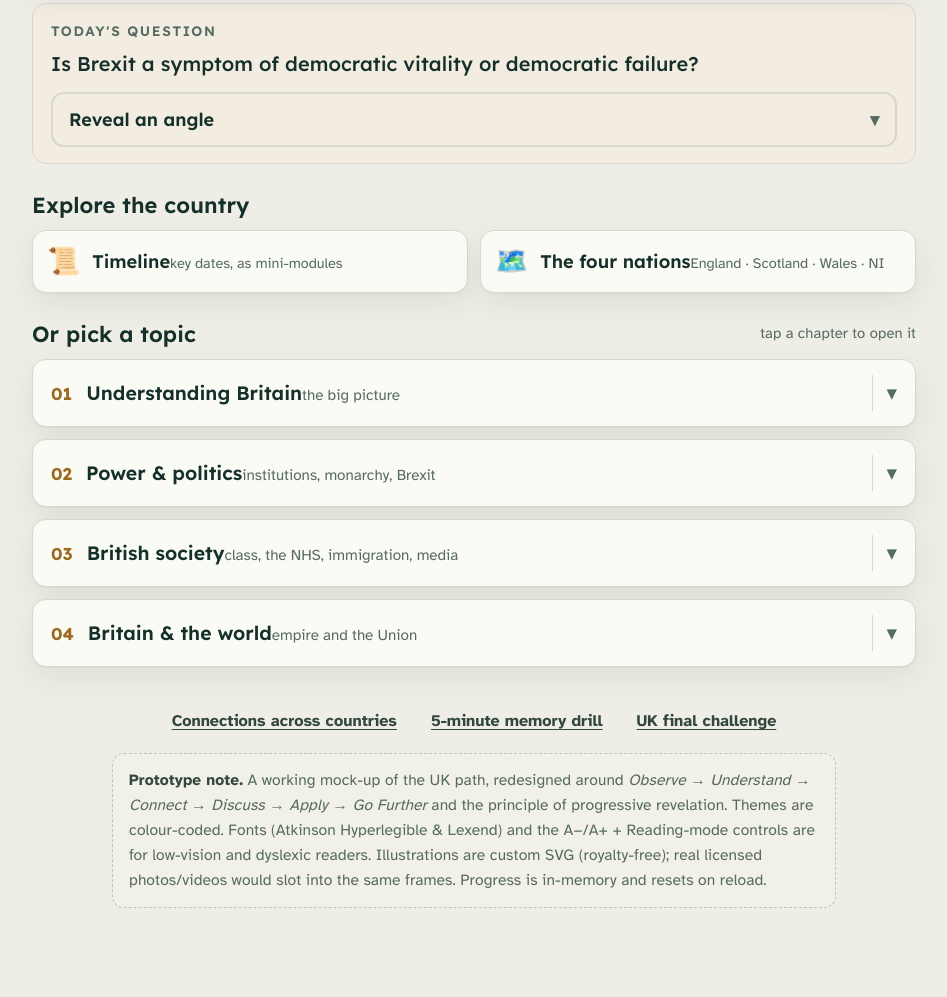
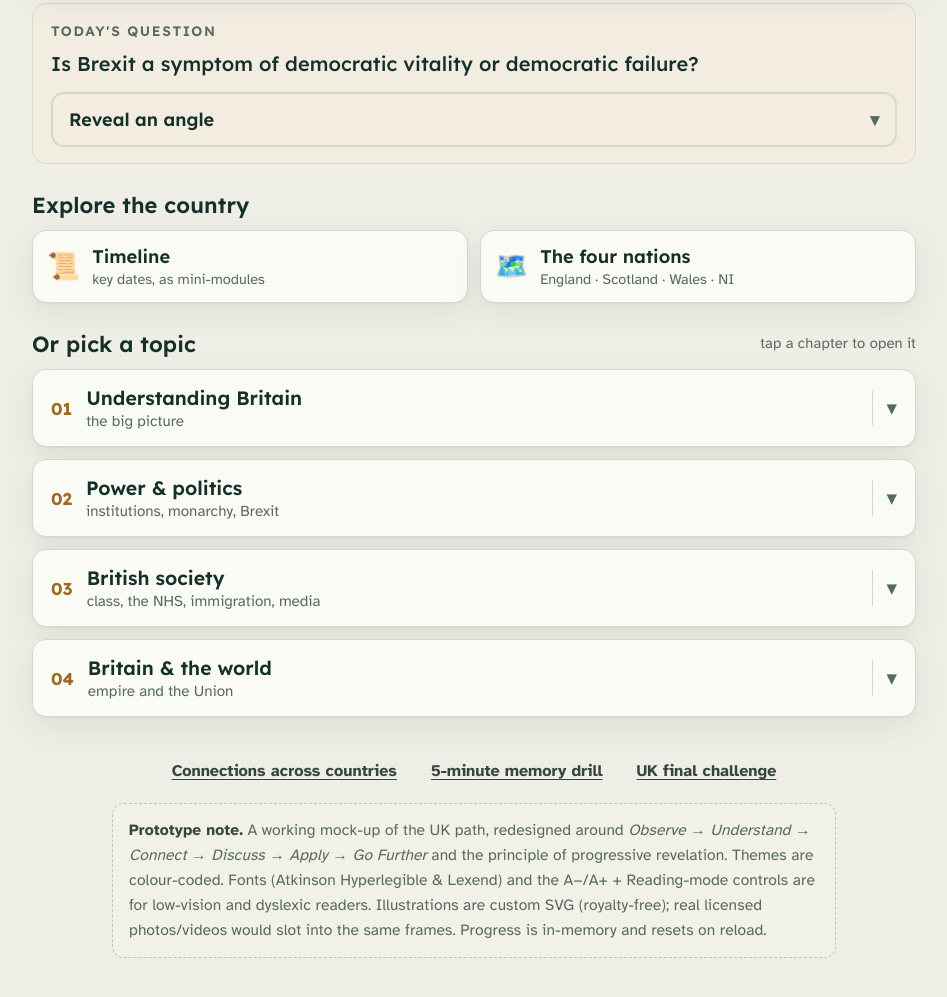
Before and after one commit to lecomteeglantine/EnglishCollesInLyon, a plain HTML site: page civilisation.html in a window 1280 px wide. Shown: the part 879-1876 px from the top of the page, without its empty margins (166-1113 px from the left). Before the commit the page ends 1835 px from the top, so only its background shows below. Drawn offline with Linux system fonts and the light colour scheme.

Commit message:
Add files via upload

```diff
--- a/civilisation.html
+++ b/civilisation.html
@@ -83,13 +83,13 @@
   .explore2{display:grid;grid-template-columns:1fr 1fr;gap:12px}
   .ex{display:flex;align-items:center;gap:12px;text-align:left;background:var(--card);border:1px solid var(--line);border-radius:14px;padding:14px;min-height:var(--tap);box-shadow:var(--shadow)}
   .ex:hover{border-color:var(--line-2);background:var(--card-2)}
-  .ex .i{font-size:1.4rem}.ex .t{font-family:"Lexend";font-weight:600;font-size:.96rem}.ex .d{font-size:.76rem;color:var(--slate)}
+  .ex .i{font-size:1.4rem}.ex .t{display:block;font-family:"Lexend";font-weight:600;font-size:.96rem}.ex .d{display:block;margin-top:2px;font-size:.76rem;color:var(--slate)}
 
   .chap{background:var(--card);border:1px solid var(--line);border-radius:14px;margin-bottom:12px;overflow:hidden;box-shadow:var(--shadow)}
   .chap-btn{width:100%;display:flex;align-items:center;gap:14px;padding:16px 18px;min-height:var(--tap);text-align:left}
   .chap-btn:hover{background:var(--card-2)}
   .chap .num{font-family:"Lexend";font-weight:700;color:var(--brass);font-size:.9rem}
-  .chap .ct{flex:1}.chap .ct .ctitle{font-family:"Lexend";font-weight:600;font-size:1.02rem}.chap .ct .csub{font-size:.8rem;color:var(--slate);margin-top:2px}
+  .chap .ct{flex:1}.chap .ct .ctitle{display:block;font-family:"Lexend";font-weight:600;font-size:1.02rem}.chap .ct .csub{display:block;font-size:.8rem;color:var(--slate);margin-top:2px}
   .chap .meter{flex:none}.chap .meter .bar{width:64px;height:8px;border-radius:99px;background:var(--card-2);border:1px solid var(--line);overflow:hidden}.chap .meter .bar i{display:block;height:100%;background:linear-gradient(90deg,var(--brass),var(--brass-soft))}
   .chap .chev{flex:none;color:var(--slate);transition:transform .3s;font-size:1.1rem}.chap.open .chev{transform:rotate(180deg)}
   .chap-body{display:grid;grid-template-rows:0fr;transition:grid-template-rows .35s ease}.chap.open .chap-body{grid-template-rows:1fr}.chap-body>div{overflow:hidden}
@@ -97,7 +97,7 @@
   .topic:hover{background:var(--card-2)}
   .topic .swatch{flex:none;width:10px;height:10px;border-radius:50%}
   .topic .thumb{flex:none;width:44px;height:44px;border-radius:11px;overflow:hidden;background:var(--card-2)}.topic .thumb svg{width:100%;height:100%}
-  .topic .tn{flex:1}.topic .tn .nm{font-weight:700;font-size:.98rem}.topic .tn .ds{font-size:.76rem;color:var(--slate)}
+  .topic .tn{flex:1}.topic .tn .nm{display:block;font-weight:700;font-size:.98rem}.topic .tn .ds{display:block;margin-top:2px;font-size:.76rem;color:var(--slate)}
   .topic .st{flex:none;width:26px;height:26px;border-radius:50%;border:2px solid var(--line-2);display:grid;place-items:center}.topic .st svg{width:15px;height:15px}
   .topic.done .st{border-color:var(--g);background:var(--g);color:#fff}.topic.mastered .st{border-color:var(--brass);background:var(--brass);color:#fff}
   .topic.soon{opacity:.62}.topic.soon .ds{color:var(--brass)}
```
